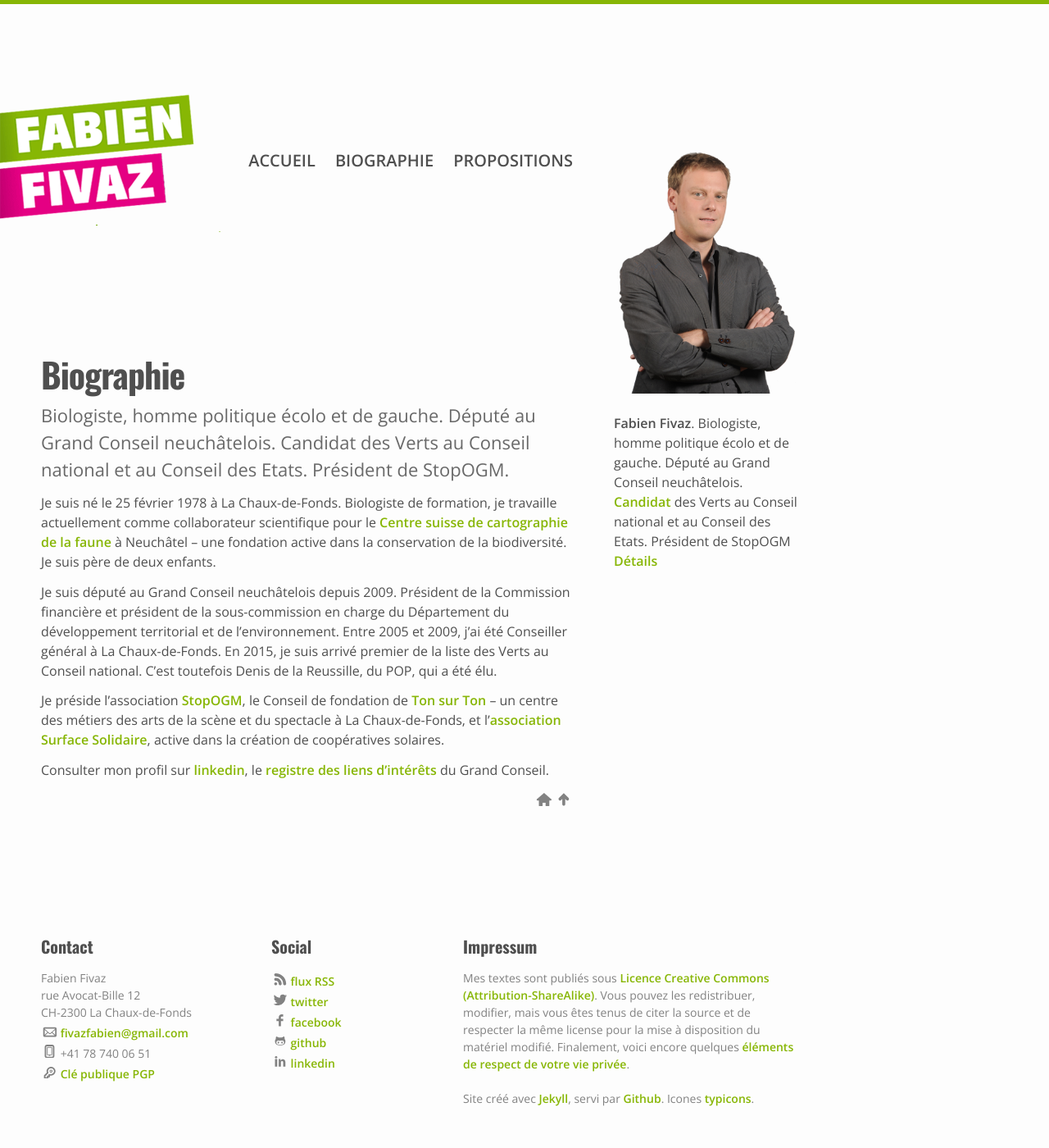
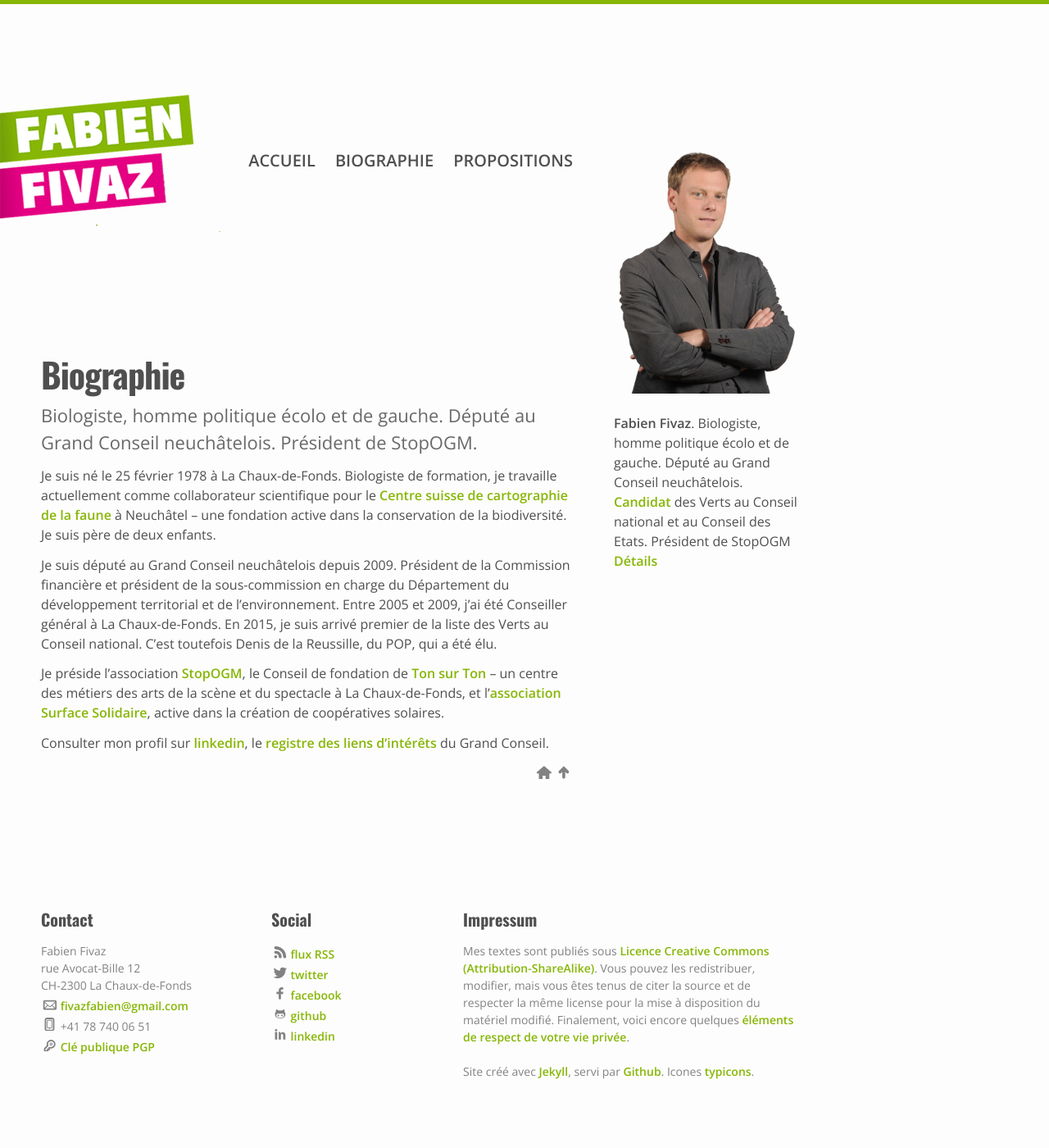
Before and after one commit to ffivaz/ffivaz.github.io, a Jekyll site: the page built from about.md, in a window 1280 px wide. Shown: the whole page at 82% size. Built offline with Jekyll 4.4.1, drawn with Linux system fonts in a browser that asks for light colours; nearby versions of some CDN libraries; after the commit the page ends 1367 px from its top, so only the background shows below that.

```diff
--- a/about.md
+++ b/about.md
@@ -2,7 +2,7 @@
 layout: page
 title: Biographie
 alt: Biographie
-summary: Biologiste, homme politique écolo et de gauche. Député au Grand Conseil neuchâtelois. Candidat des Verts au Conseil national et au Conseil des Etats. Président de StopOGM.
+summary: Biologiste, homme politique écolo et de gauche. Député au Grand Conseil neuchâtelois. Président de StopOGM.
 permalink: /about/
 sitemap:
   lastmod: 2014-12-17
```
